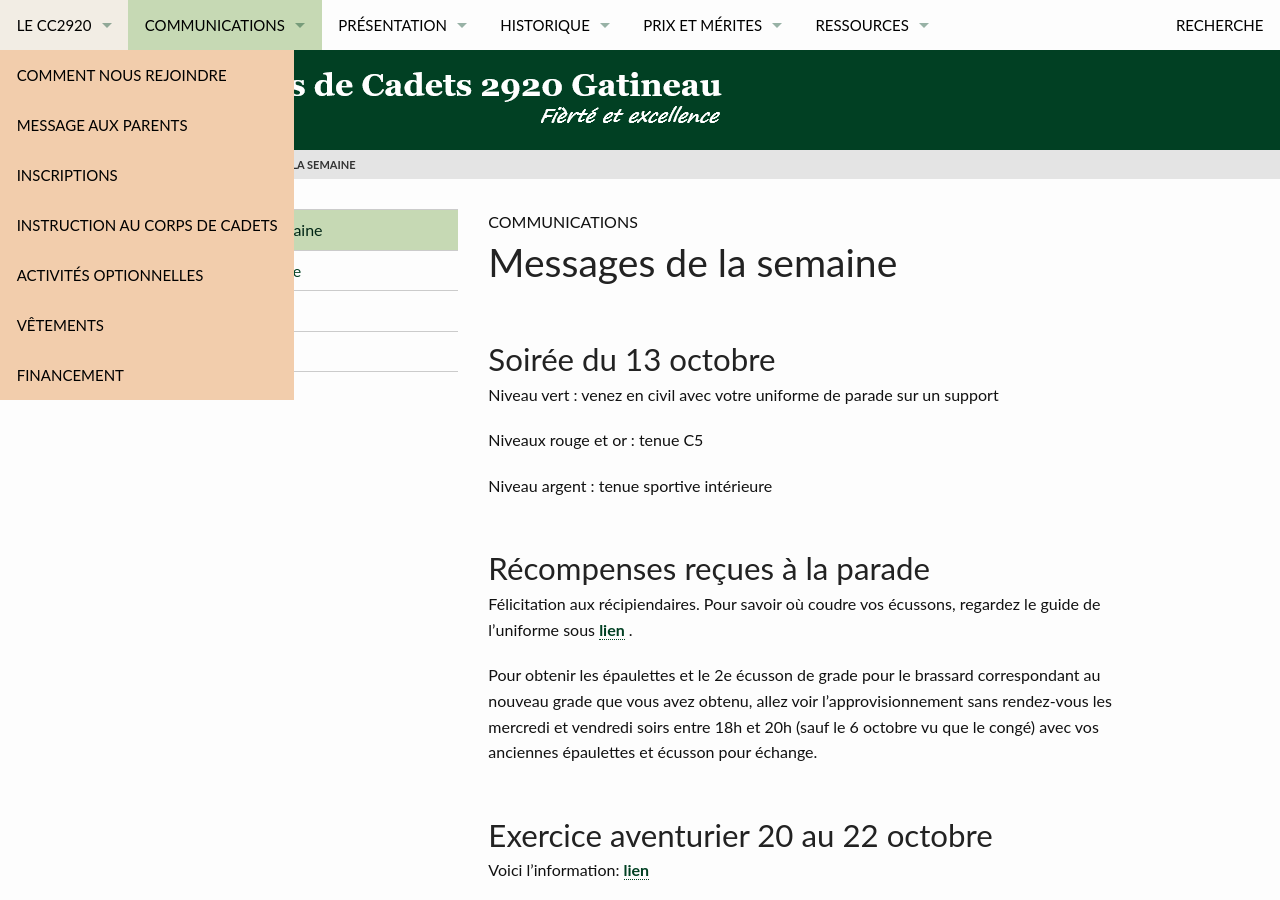
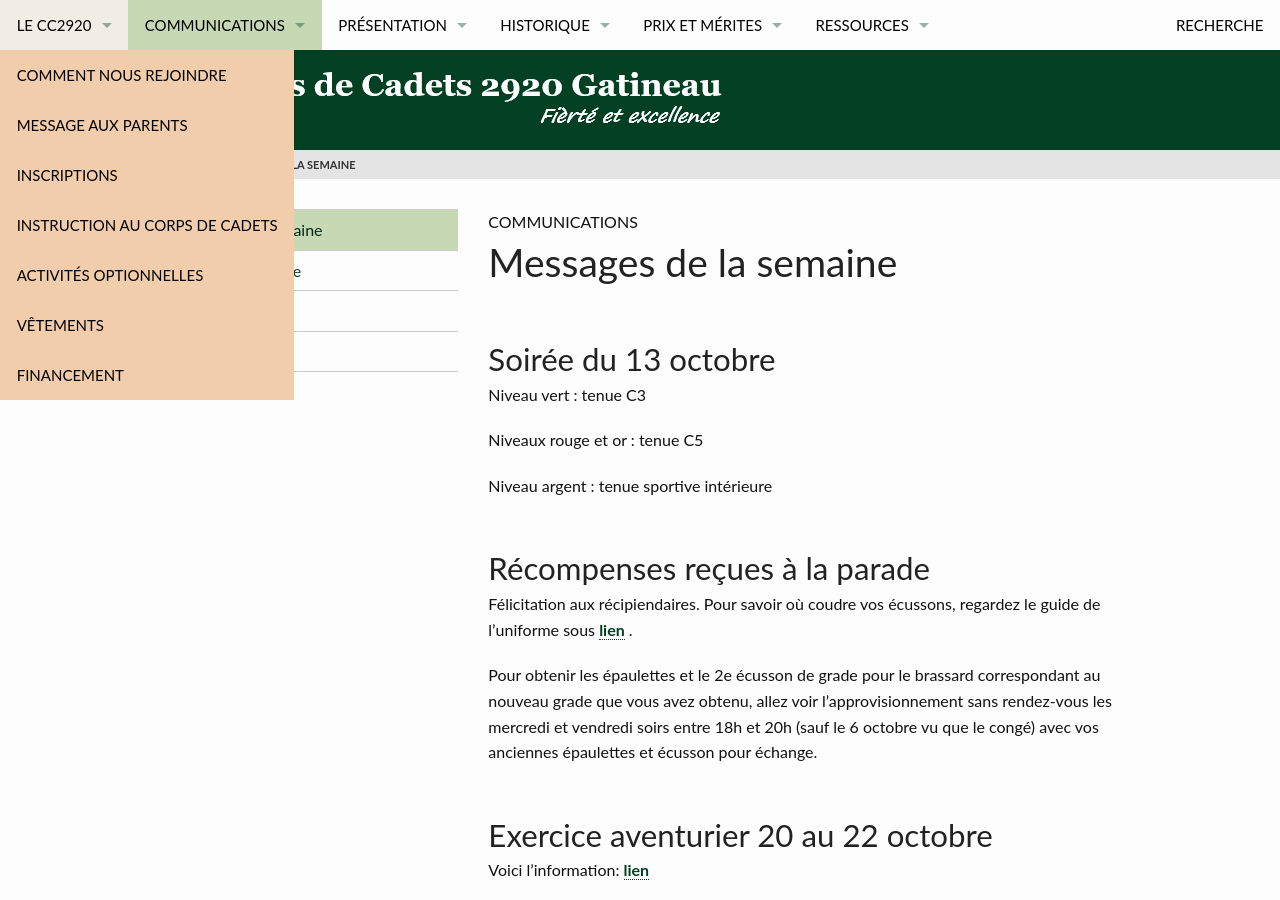
Before and after one commit to CC2920/web, a Jekyll site: the page built from _communications/messages.md, in a window 1280 px wide and 900 px high. Built offline with Jekyll 4.4.1, drawn with Linux system fonts in a browser that asks for light colours.

Commit message:
Update messages.md

```diff
--- a/_communications/messages.md
+++ b/_communications/messages.md
@@ -20,7 +20,7 @@ activities:
 
 ## Soirée du 13 octobre
 
-Niveau vert : venez en civil avec votre uniforme de parade sur un support
+Niveau vert : tenue C3
 
 Niveaux rouge et or : tenue C5
 
```
